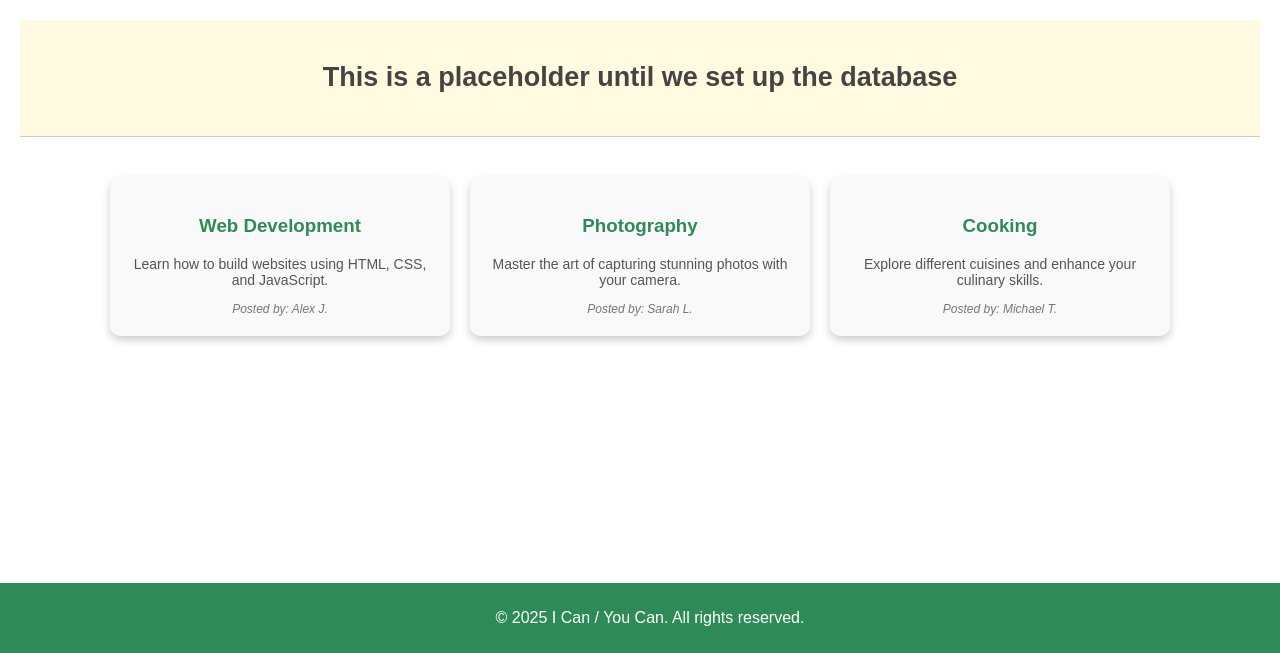
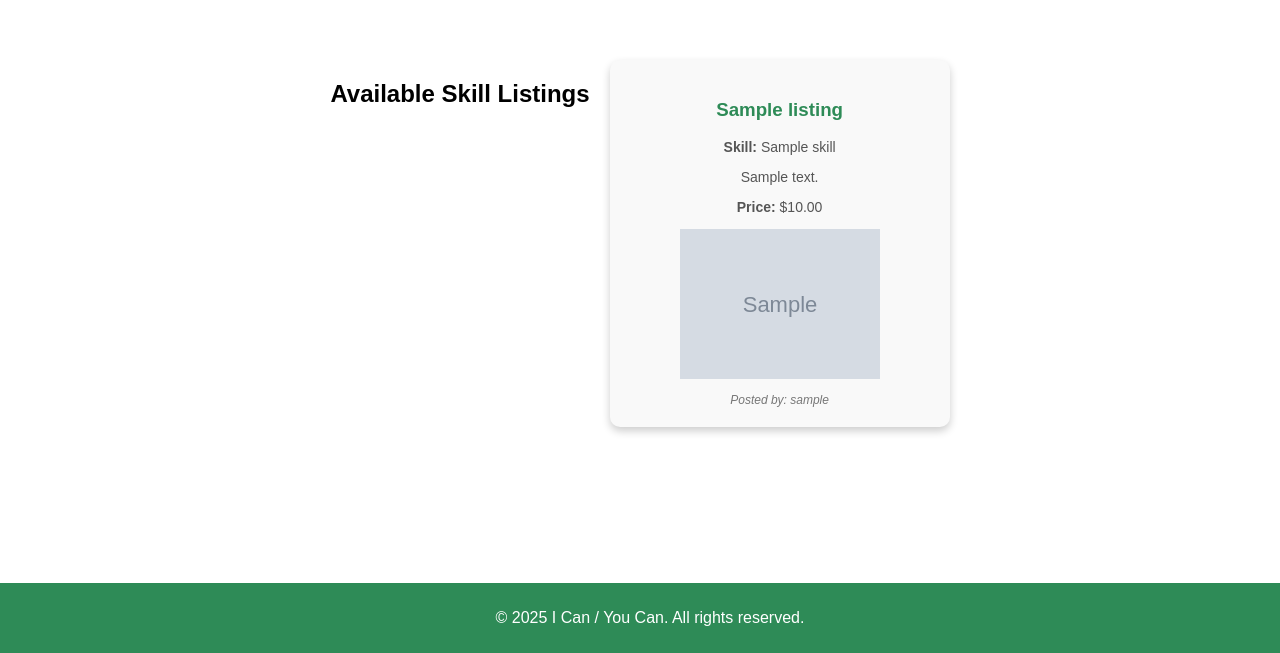
Before and after one commit to kaanspgl/COSC360_MyFavoriteStudents, a PHP site: page /show-listings.php in a window 1280 px wide. Shown: the part 147-800 px from the top of the page. Run offline with PHP 8.4, Linux system fonts and the light colour scheme; tables that the repository leaves empty or names only in its code hold one stand-in row (values such as "Sample post"); grey boxes marked "Sample" are stand-in pictures; a stand-in replaces the project's code that opens the database connection.

Commit message:
Created listings and implemented database

```diff
--- a/show-listings.php
+++ b/show-listings.php
@@ -1,3 +1,30 @@
+<?php
+session_start();
+include 'config.php';
+
+// Fetch listings with skill names and author
+$listings = [];
+$stmt = $conn->prepare("SELECT l.title, l.description, l.image, l.price, u.username, s.skill_name
+                        FROM listings l
+                        JOIN users u ON l.user_id = u.id
+                        JOIN skills s ON l.skill_id = s.id
+                        ORDER BY l.created_at DESC");
+$stmt->execute();
+$stmt->bind_result($title, $description, $image, $price, $username, $skill_name);
+
+while ($stmt->fetch()) {
+    $listings[] = [
+        'title' => $title,
+        'description' => $description,
+        'image' => $image,
+        'price' => $price,
+        'username' => $username,
+        'skill' => $skill_name
+    ];
+}
+$stmt->close();
+?>
+
 <!DOCTYPE html>
 <html lang="en">
 <head>
@@ -5,40 +32,37 @@
     <meta name="viewport" content="width=device-width, initial-scale=1.0">
     <title>Show Listings - I Can / You Can</title>
     <link rel="stylesheet" href="style.css">
-    <script defer src="show-listings.js"></script>
 </head>
 <body>
 <?php include 'header.php'; ?>
 
+<main>
+    <section class="listings-container">
+        <h2>Available Skill Listings</h2>
 
-    <main>
-        <section class="placeholder-header">
-            <h2>This is a placeholder until we set up the database</h2>
-        </section>
+        <?php if (empty($listings)): ?>
+            <p>No listings found. Be the first to <a href="create-listing.php">create a listing</a>!</p>
+        <?php else: ?>
+            <?php foreach ($listings as $listing): ?>
+                <div class="listing-card">
+                    <h3><?php echo htmlspecialchars($listing['title']); ?></h3>
+                    <p><strong>Skill:</strong> <?php echo htmlspecialchars($listing['skill']); ?></p>
+                    <p><?php echo htmlspecialchars($listing['description']); ?></p>
+                    <p><strong>Price:</strong> $<?php echo htmlspecialchars(number_format($listing['price'], 2)); ?></p>
 
-        <section class="listings-container">
-            <div class="listing-card">
-                <h3>Web Development</h3>
-                <p>Learn how to build websites using HTML, CSS, and JavaScript.</p>
-                <span class="listing-author">Posted by: Alex J.</span>
-            </div>
+                    <?php if ($listing['image']): ?>
+                        <img src="<?php echo htmlspecialchars($listing['image']); ?>" alt="Listing Image" style="max-width:200px;">
+                    <?php endif; ?>
 
-            <div class="listing-card">
-                <h3>Photography</h3>
-                <p>Master the art of capturing stunning photos with your camera.</p>
-                <span class="listing-author">Posted by: Sarah L.</span>
-            </div>
+                    <span class="listing-author">Posted by: <?php echo htmlspecialchars($listing['username']); ?></span>
+                </div>
+            <?php endforeach; ?>
+        <?php endif; ?>
+    </section>
+</main>
 
-            <div class="listing-card">
-                <h3>Cooking</h3>
-                <p>Explore different cuisines and enhance your culinary skills.</p>
-                <span class="listing-author">Posted by: Michael T.</span>
-            </div>
-        </section>
-    </main>
-
-    <footer>
-        <p>&copy; 2025 I Can / You Can. All rights reserved.</p>
-    </footer>
+<footer>
+    <p>&copy; 2025 I Can / You Can. All rights reserved.</p>
+</footer>
 </body>
 </html>
```
Also changed, not shown: create-listing.php (+84 -11 lines).
